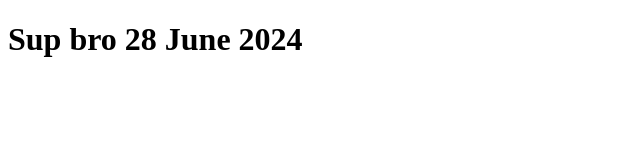
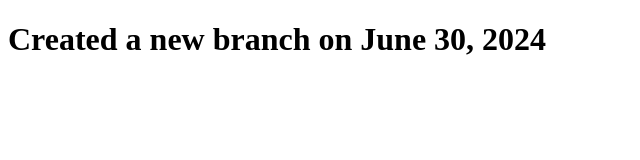
Before and after one commit to ridwan4496/learning-git, a plain HTML site: page index.html in a window 1280 px wide. Shown: the whole page, without its empty margins (0-640 px from the left). Drawn offline with Linux system fonts and the light colour scheme.

Commit message:
updated index.html

```diff
--- a/index.html
+++ b/index.html
@@ -8,7 +8,7 @@
 </head>
 
 <body>
-   <h1>Sup bro 28 June 2024</h1>
+   <h1>Created a new branch on June 30, 2024</h1>
 </body>
 
 </html>
```
